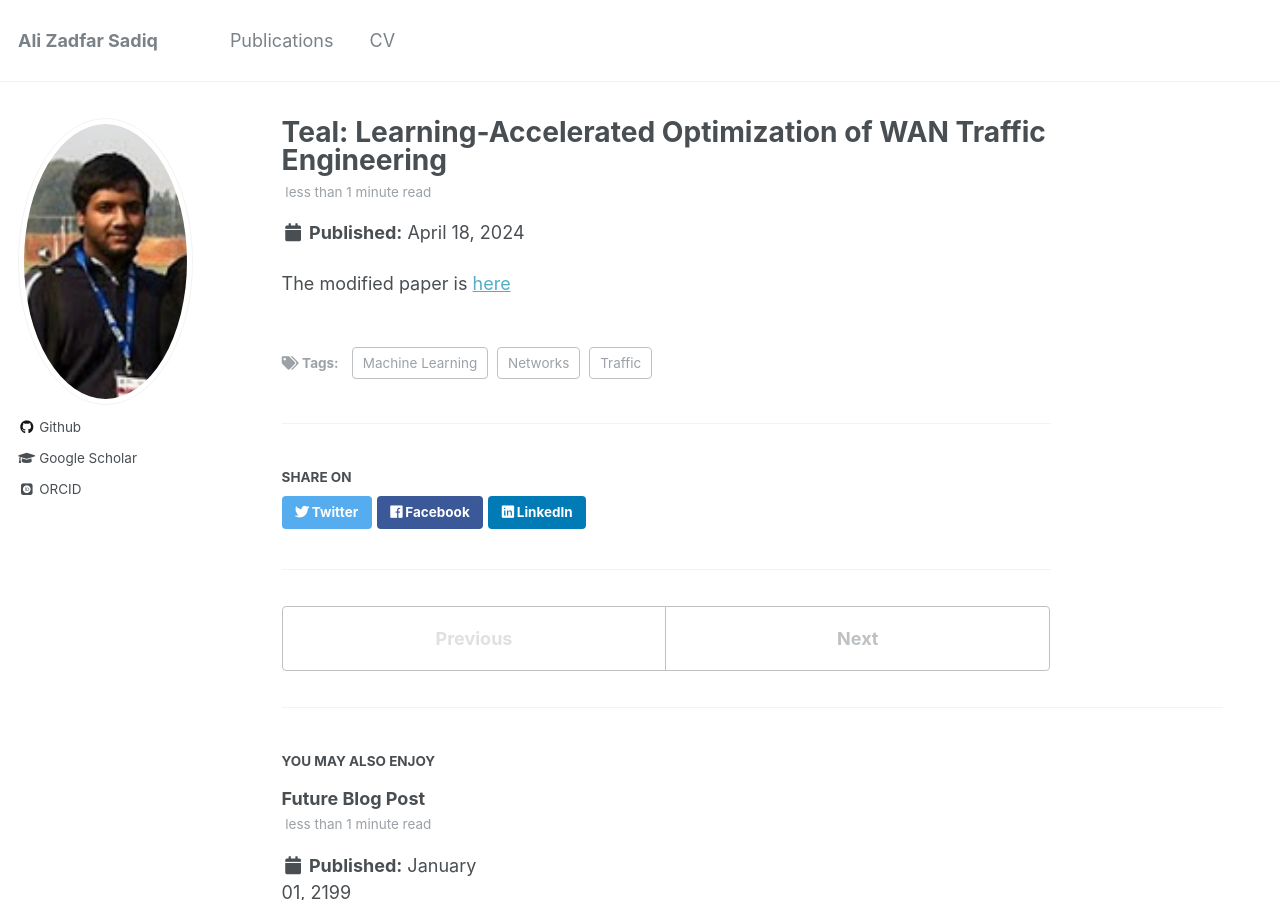
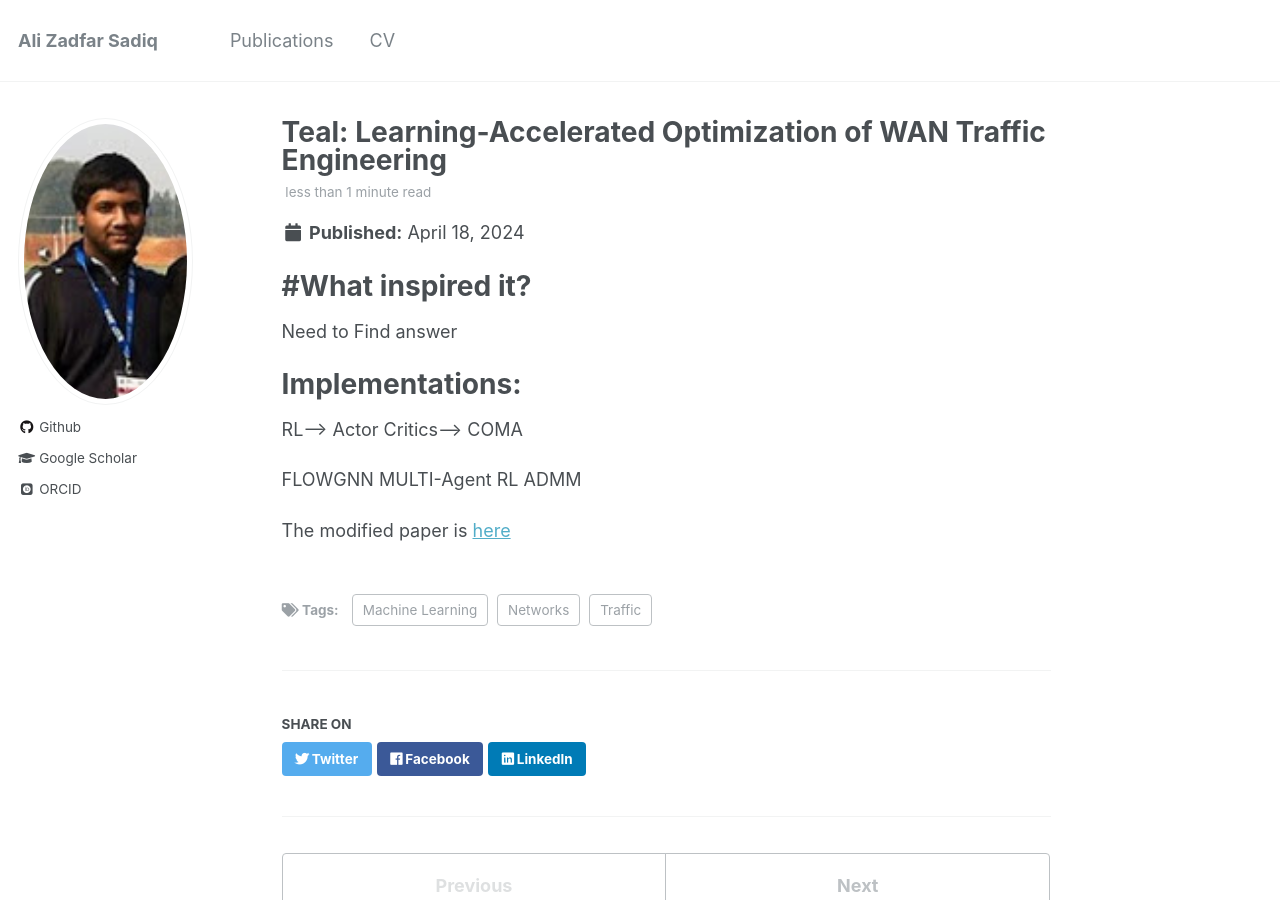
Before and after one commit to AliZafar120/AliZafar120.github.io, a Jekyll site: the page built from _posts/2024-04-18-teal-paper.md, in a window 1280 px wide and 900 px high. Built offline with Jekyll 4.4.1, drawn with Linux system fonts in a browser that asks for light colours; some web fonts are replaced.

Commit message:
some notes on paper 1

```diff
--- a/_posts/2024-04-18-teal-paper.md
+++ b/_posts/2024-04-18-teal-paper.md
@@ -9,4 +9,18 @@ tags:
   - Traffic
 ---
 
-The modified paper is [here]({{ base_path }}/papers/Teal_Learning_Accelerated_Optimization.pdf)
+
+#What inspired it?
+===
+Need to Find answer
+
+Implementations:
+===
+RL--> Actor Critics--> COMA
+
+FLOWGNN
+MULTI-Agent RL
+ADMM
+
+
+The modified paper is [here]({{ base_path }}/files/papers/Teal_Learning_Accelerated_Optimization.pdf)
```
Also changed, not shown: 1 other file.
